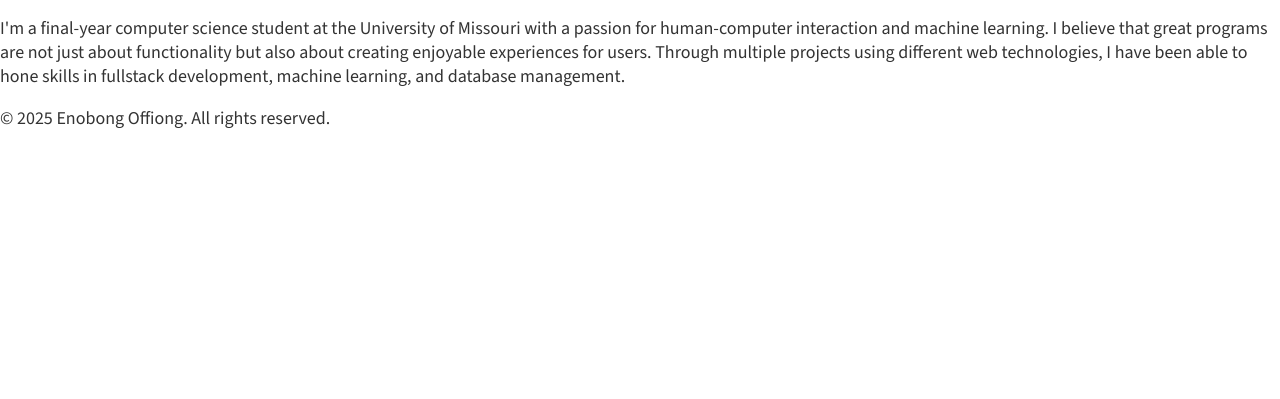
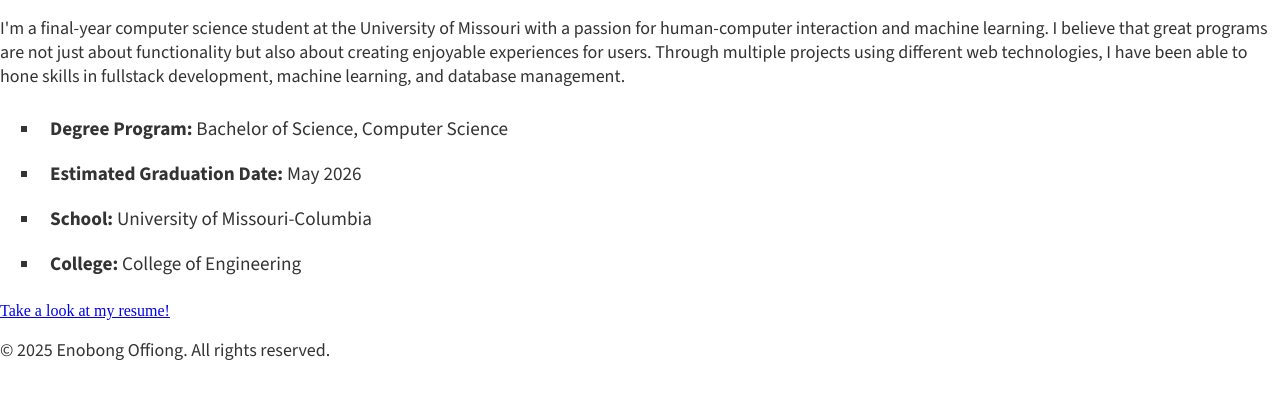
Before and after one commit to EnobongOffiong/EnobongOffiong.github.io, a plain HTML site: page webdevelopment/about.html in a window 1280 px wide. Shown: the part 117-516 px from the top of the page. Drawn offline with nearby package versions, Linux system fonts and the light colour scheme.

Commit message:
Add files via upload

```diff
--- a/webdevelopment/about.html
+++ b/webdevelopment/about.html
@@ -48,8 +48,18 @@
                 I believe that great programs are not just about functionality but also about creating enjoyable experiences for users.
                 Through multiple projects using different web technologies, I have been able to hone skills in fullstack development,
                  machine learning, and database management.
+            </p>
 
-            </p>
+            <ul class="list">
+                <li><strong>Degree Program:</strong> Bachelor of Science, Computer Science</li>
+                <li><strong>Estimated Graduation Date:</strong> May 2026</li>
+                <li><strong>School:</strong> University of Missouri-Columbia</li>
+                <li><strong>College:</strong> College of Engineering</li>
+
+            </ul>
+
+            <!-- <a href="file://C|/Users/enobongoffiong/Documents/webcontent/Offiong's Resume .pdf">Take a look at my resume!</a> -->
+            <a href="../webcontent/Offiong_Resume.pdf">Take a look at my resume!</a>
         </section>
     </main>
 
--- a/webdevelopment/style.css
+++ b/webdevelopment/style.css
@@ -1,3 +1,4 @@
+
 h1 {
     color: #333333;
     font-size: 36px;
@@ -59,3 +60,28 @@ h1 {
 .cta-button:hover {
     background-color: #2980b9;
 }
+
+.list{
+    list-style-type: square;
+}
+
+.list li{
+    font-size: 1.2rem;
+    color: #333333;
+    font-family: "Source Sans 3";
+    padding: 10px;
+    transition: transform 0.5s ease-in-out;
+
+}
+
+.list li:hover{
+    animation: shake 0.5s linear;
+}
+
+@keyframes shake {
+    0% { transform: translate(1px, 1px) rotate(0deg); }
+    10% { transform: translate(-1px, -2px) rotate(-1deg); }
+    20% { transform: translate(-3px, 0px) rotate(1deg); }
+    30% { transform: translate(3px, 2px) rotate(0deg); }
+    /* ... other keyframes for a full shake effect */
+  }
```
